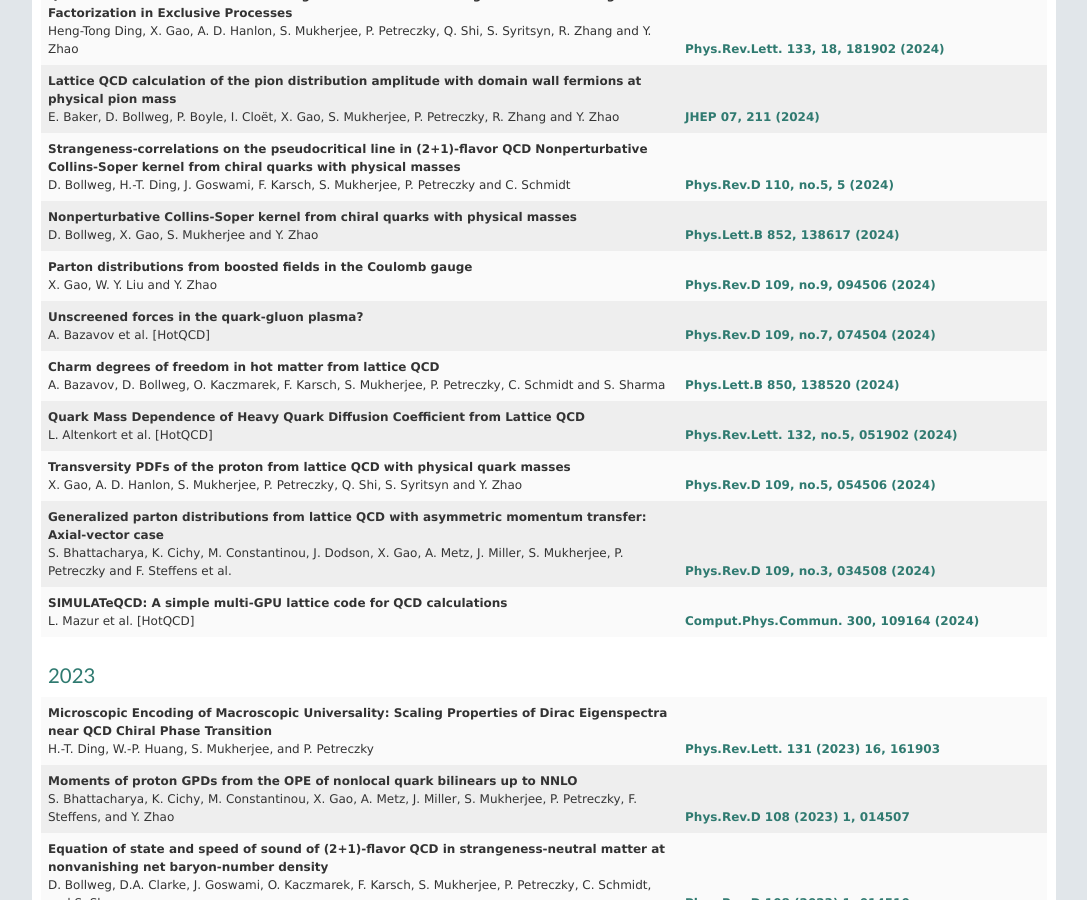
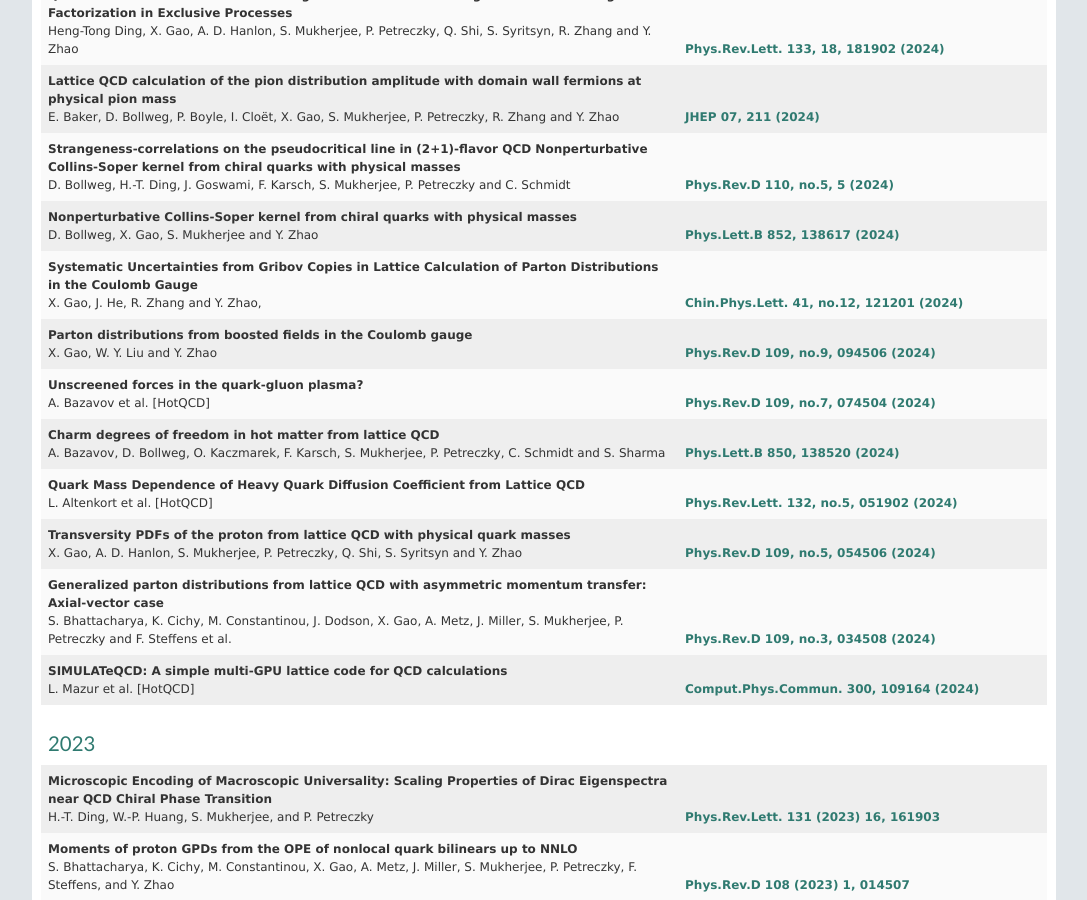
Before and after one commit to LQCDSciDAC/LQCDSciDAC.github.io, a Jekyll site: the page built from publications.html, in a window 1280 px wide and 900 px high, scrolled down 401 px. Shown: the whole window, without its empty margins (82-1169 px from the left). Built offline with Jekyll 4.4.1, drawn with Linux system fonts in a browser that asks for light colours; formulas are drawn with MathJax 3.

Commit message:
Update publications.html

```diff
--- a/publications.html
+++ b/publications.html
@@ -68,6 +68,17 @@ layout: default
       </td>
       <td class="publications">
         <a href="https://inspirehep.net/literature/2764011">Phys.Lett.B 852, 138617 (2024)</a>
+      </td>
+    </tr>
+
+<!-- ******* row  ******* -->
+    <tr class="publications">
+      <td class="publications">
+	<b>Systematic Uncertainties from Gribov Copies in Lattice Calculation of Parton Distributions in the Coulomb Gauge</b><br/>
+	X. Gao, J. He, R. Zhang and Y. Zhao,
+      </td>
+      <td class="publications">
+        <a href="https://inspirehep.net/literature/2817213">Chin.Phys.Lett. 41, no.12, 121201 (2024)</a>
       </td>
     </tr>
 
```
